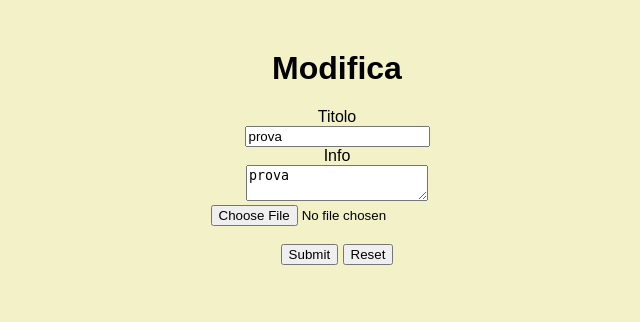
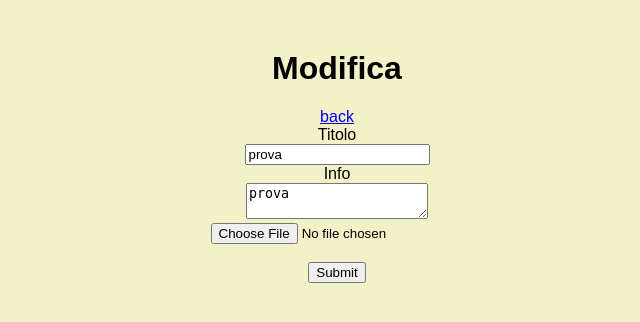
Before and after one commit to 1mattia/site, a Flask app: page /update/46/ in a window 1280 px wide. Shown: the top 322 px of the page, without its empty margins (303-943 px from the left). Run offline with Flask 2, Linux system fonts and the light colour scheme; a user stored in the database is signed in; data comes from the database, SQL or seed files in the repository.

Commit message:
add button back

```diff
--- a/app.py
+++ b/app.py
@@ -157,6 +157,10 @@ def logout():
     logout_user()
     return redirect(url_for('login'))
 
+@app.route('/back')
+def back():
+
+    return redirect('/dashboard')
 
 @app.route('/register', methods=['GET', 'POST'])
 @login_required
--- a/templates/update.html
+++ b/templates/update.html
@@ -12,6 +12,9 @@
 {% for post in posts %}
     <form method="post" class="card" action="/update/{{ post.id }}" enctype="multipart/form-data">
             <h1>Modifica</h1>
+            <div>
+                <a href="/back">back</a>
+            </div>
             <div class="form-titolo">
                 <label for="titolo">Titolo</label><br>
                 <input type="text" name="titolo" value="{{ post.titolo }}" required><br>
@@ -27,7 +30,6 @@
                 <br /><br />
                 <div class="invia">
                     <input type="submit" />
-                    <input type="reset" />
                 </div>
             </div>
     </form>
```
